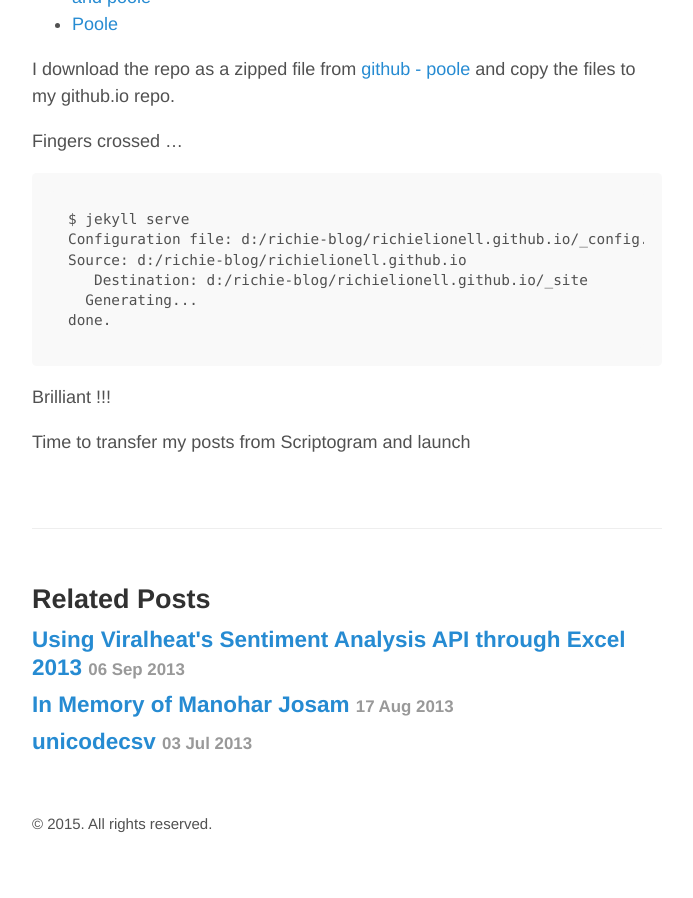
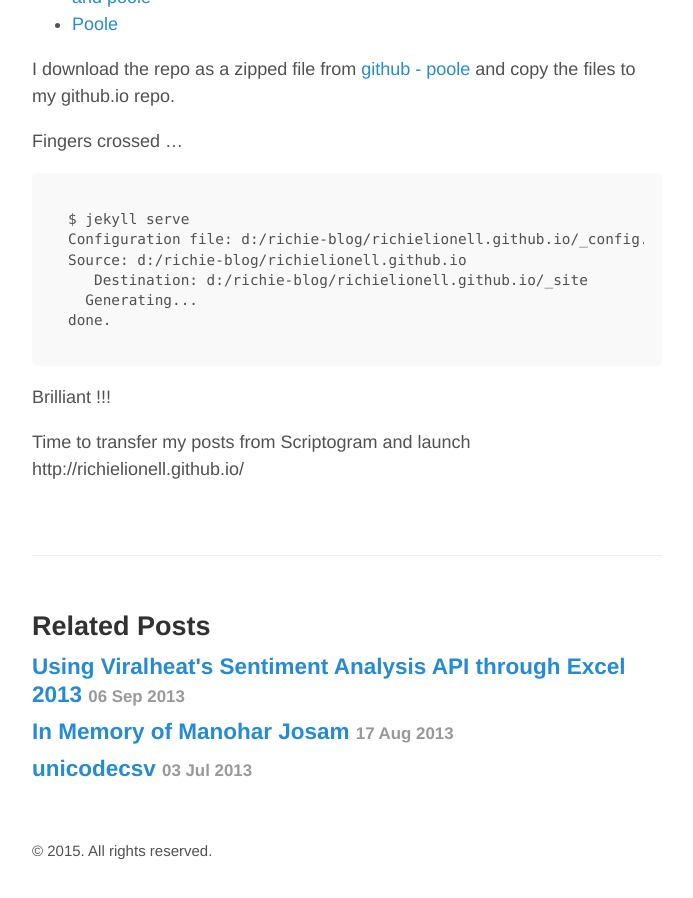
Before and after one commit to richielionell/richielionell.github.io, a Jekyll site: the page built from _posts/2015-05-16-github-pages-jekyll-poole.md, in a window 1280 px wide and 900 px high, scrolled down 2583 px. Shown: the whole window, without its empty margins (293-986 px from the left). Built offline with Jekyll 4.4.1, drawn with Linux system fonts in a browser that asks for light colours; before the commit the page ends 3456 px from its top, so only the background shows below that; some of the changed lines change nothing that is shown.

Commit message:
change sentence

```diff
--- a/_posts/2015-05-16-github-pages-jekyll-poole.md
+++ b/_posts/2015-05-16-github-pages-jekyll-poole.md
@@ -102,4 +102,4 @@ Fingers crossed ...
 
 Brilliant !!!
 
-Time to transfer my posts from Scriptogram and launch
+Time to transfer my posts from Scriptogram and launch http://richielionell.github.io/
```
